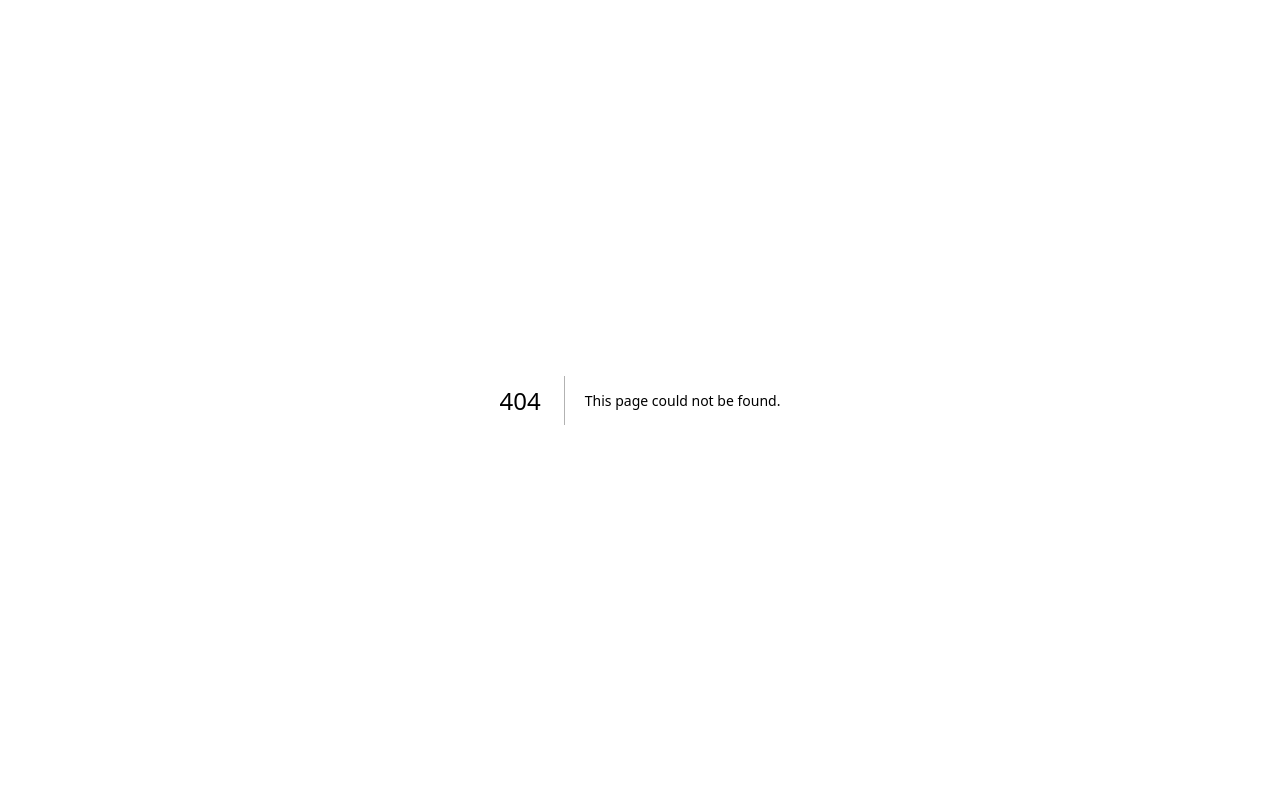
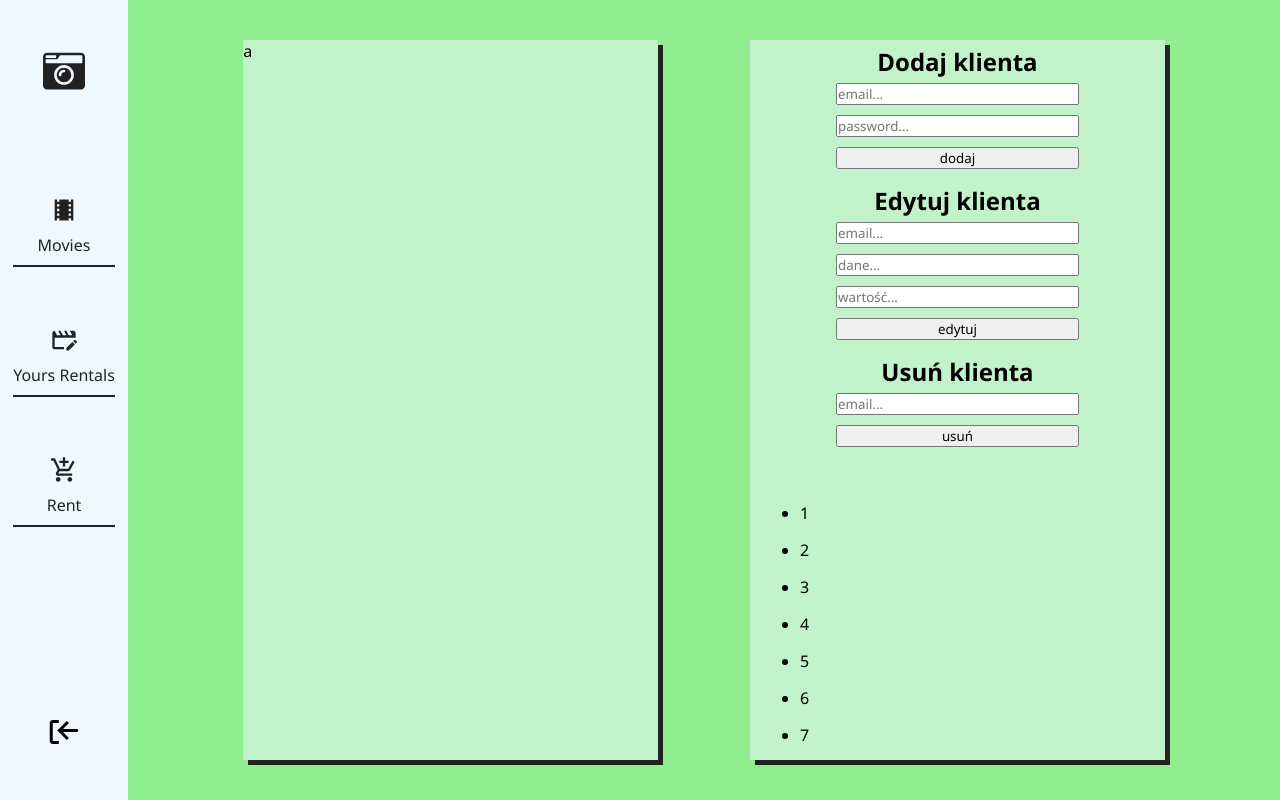
Before and after one commit to szymonzawrotny/LibraryApp, a Next.js app in the folder client/: page /userpanel/admin in a window 1280 px wide. Before the commit this address had no page. Built offline with nearby package versions, Linux system fonts and the light colour scheme; no server answers.

Commit message:
adminpanel template ready

```diff
--- a/client/app/page.js
+++ b/client/app/page.js
@@ -50,8 +50,8 @@ const Home = () => {
         <div className="login">
           <h2>login</h2>
           <form onSubmit={handleLog}>
-            <input type="text" placeholder="email..." onChange={(e)=>{setEmail(e.target.value)}}/>
-            <input type="text" placeholder="password..." onChange={(e)=>{setPassword(e.target.value)}}/>
+            <input type="email" placeholder="email..." onChange={(e)=>{setEmail(e.target.value)}}/>
+            <input type="password" placeholder="password..." onChange={(e)=>{setPassword(e.target.value)}}/>
             <input type="submit" value="zaloguj" />
           </form>
         </div>
--- /dev/null
+++ b/client/app/userpanel/admin/page.js
@@ -0,0 +1,74 @@
+"use client"
+import { useEffect } from 'react';
+import { useRouter } from 'next/navigation';
+import { useSession } from 'next-auth/react';
+
+const Home = () => {
+
+    const router = useRouter();
+
+    const { data: session } = useSession({
+        required: false,
+        onUnauthenticated() {
+            router.push("/")
+        }
+    })
+
+    useEffect(() => {
+        // if (session?.user?.email.email !== "szymonzawrotny@gmail.com") {
+        //     router.push("/");
+        // }
+    }, [])
+
+    return (
+        <div className="adminPanel">
+            <div className="manageMovie">a</div>
+            <div className="manageUser">
+                <div className="add">
+                    <h2>Dodaj klienta</h2>
+                    <form action="">
+                        <input type="text" placeholder='email...'/>
+                        <input type="text" placeholder='password...'/>
+                        <input type="submit" value="dodaj" />
+                    </form>
+                </div>
+                <div className="update">
+                    <h2>Edytuj klienta</h2>
+                    <form action="">
+                        <input type="text" placeholder='email...'/>
+                        <input type="text" placeholder='dane...'/>
+                        <input type="text" placeholder='wartość...'/>
+                        <input type="submit" value="edytuj" />
+                    </form>
+                </div>
+                <div className="delete">
+                <h2>Usuń klienta</h2>
+                    <form action="">
+                        <input type="text" placeholder='email...'/>
+                        <input type="submit" value="usuń" />
+                    </form>
+                </div>
+                <div className="userList">
+                    <ul>
+                        <li>1</li>
+                        <li>2</li>
+                        <li>3</li>
+                        <li>4</li>
+                        <li>5</li>
+                        <li>6</li>
+                        <li>7</li>
+                        <li>8</li>
+                        <li>9</li>
+                        <li>10</li>
+                        <li>11</li>
+                        <li>12</li>
+                        <li>13</li>
+                        <li>14</li>
+                        <li>15</li>
+                    </ul>
+                </div>
+            </div>
+        </div>
+    )
+}
+export default Home;
--- a/client/app/userpanel/layout.js
+++ b/client/app/userpanel/layout.js
@@ -8,8 +8,19 @@ import { MdAddShoppingCart } from "react-icons/md";
 import { CgLogOut } from "react-icons/cg";
 import { signOut } from "next-auth/react";
 import { useSession } from "next-auth/react";
+import { useRouter } from 'next/navigation';
+import { RiAdminLine } from "react-icons/ri";
 
 export default function RootLayout({ children }) {
+
+    const router = useRouter();
+
+    const { data: session } = useSession({
+        required: false,
+        onUnauthenticated() {
+            router.push("/")
+        }
+    })
 
     const logout = ()=>{
         signOut({ callbackUrl: "/" })
@@ -41,6 +52,14 @@ export default function RootLayout({ children }) {
                         rent
                     </div>
                 </Link>
+                {
+                    session?.user?.email.email === "szymonzawrotny@gmail.com" && <Link href="/userpanel/admin">
+                        <div className="option">
+                            <RiAdminLine size={28} />
+                            adminpanel
+                        </div>
+                     </Link>
+                }
                 <div className="logout" onClick={logout}>
                     <CgLogOut size={36} />
                 </div>
--- a/client/app/userpanel/rent/page.js
+++ b/client/app/userpanel/rent/page.js
@@ -10,7 +10,7 @@ const Home = () => {
     const router = useRouter();
 
     const {data:session} = useSession({
-        required: true,
+        required: false,
         onUnauthenticated(){
             router.push("/")
         }
--- a/client/app/userpanel/style.scss
+++ b/client/app/userpanel/style.scss
@@ -69,7 +69,9 @@
         justify-content: center;
         align-items: center;
 
-        .movieList,.rentalsList,.rentMovie {
+        .movieList,
+        .rentalsList,
+        .rentMovie {
             background-color: rgba(240, 248, 255, 0.521);
             box-shadow: 5px 5px #222;
             width: 80%;
@@ -77,7 +79,7 @@
             display: flex;
             flex-direction: column;
 
-            h2{
+            h2 {
                 text-transform: capitalize;
                 text-align: center;
             }
@@ -87,7 +89,7 @@
                 display: flex;
                 justify-content: center;
                 align-items: center;
-                margin-top:15px;
+                margin-top: 15px;
 
                 input {
                     height: 80%;
@@ -112,9 +114,11 @@
                     flex-direction: column;
                     justify-content: center;
                     align-items: center;
-                    margin-top: 15px;;
+                    margin-top: 15px;
+                    ;
+
                     li {
-                        width:90%;
+                        width: 90%;
                         list-style-type: none;
                         border-bottom: 2px solid #222;
                         padding: 5px;
@@ -122,17 +126,98 @@
                         cursor: default;
                         display: flex;
                         justify-content: space-between;
-                        .show{
-                            font-size:28px;
+
+                        .show {
+                            font-size: 28px;
                             cursor: pointer;
                         }
                     }
                 }
             }
         }
-        .rentalsList{
-            .list{
+
+        .rentalsList {
+            .list {
                 overflow: auto;
+            }
+        }
+
+        .adminPanel {
+            width: 80%;
+            height: 90svh;
+            display: flex;
+            justify-content: space-between;
+            .manageMovie{
+                width:45%;
+                background-color: rgba(240, 248, 255, 0.521);
+                box-shadow: 5px 5px #222;
+            }
+            .manageUser{
+                width:45%;
+                background-color: rgba(240, 248, 255, 0.521);
+                box-shadow: 5px 5px #222;
+                display: flex;
+                flex-direction: column;
+                .add{
+                    padding:5px;
+                    flex-basis:20%;
+                    h2{
+                        text-align: center;
+                    }
+                    form{
+                        display: flex;
+                        flex-direction: column;
+                        align-items: center;
+                        input{
+                            margin:5px;
+                            width:60%;
+                        }
+                    }
+                }
+                .update{
+                    padding:5px;
+                    flex-basis:20%;
+                    h2{
+                        text-align: center;
+                    }
+                    form{
+                        display: flex;
+                        flex-direction: column;
+                        align-items: center;
+                        input{
+                            margin:5px;
+                            width:60%;
+                        }
+                    }
+                }
+                .delete{
+                    padding:5px;
+                    flex-basis:20%;
+                    h2{
+                        text-align: center;
+                    }
+                    form{
+                        display: flex;
+                        flex-direction: column;
+                        align-items: center;
+                        input{
+                            margin:5px;
+                            width:60%;
+                        }
+                    }
+                }
+                .userList{
+                    flex-basis:40%;
+                    overflow-y: scroll;
+                    padding:50px;
+                    padding-top:0;
+                    padding-bottom:0;
+                    ul{
+                        li{
+                            margin:15px 0 15px 0;
+                        }
+                    }
+                }
             }
         }
     }
```
Also changed, not shown: client/app/api/auth/[...nextauth]/options.js (+7 -1 lines), client/app/userpanel/movies/page.js (+25 -22 lines), client/app/userpanel/page.js (+8 -3 lines), client/app/userpanel/rentals/page.js (+27 -6 lines).
